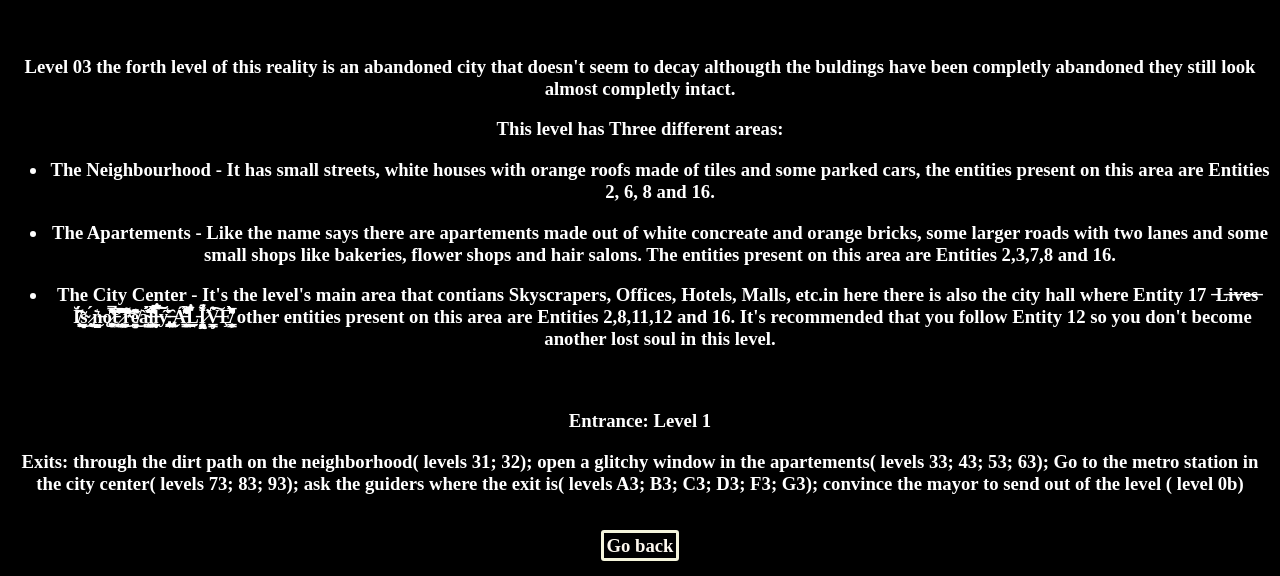
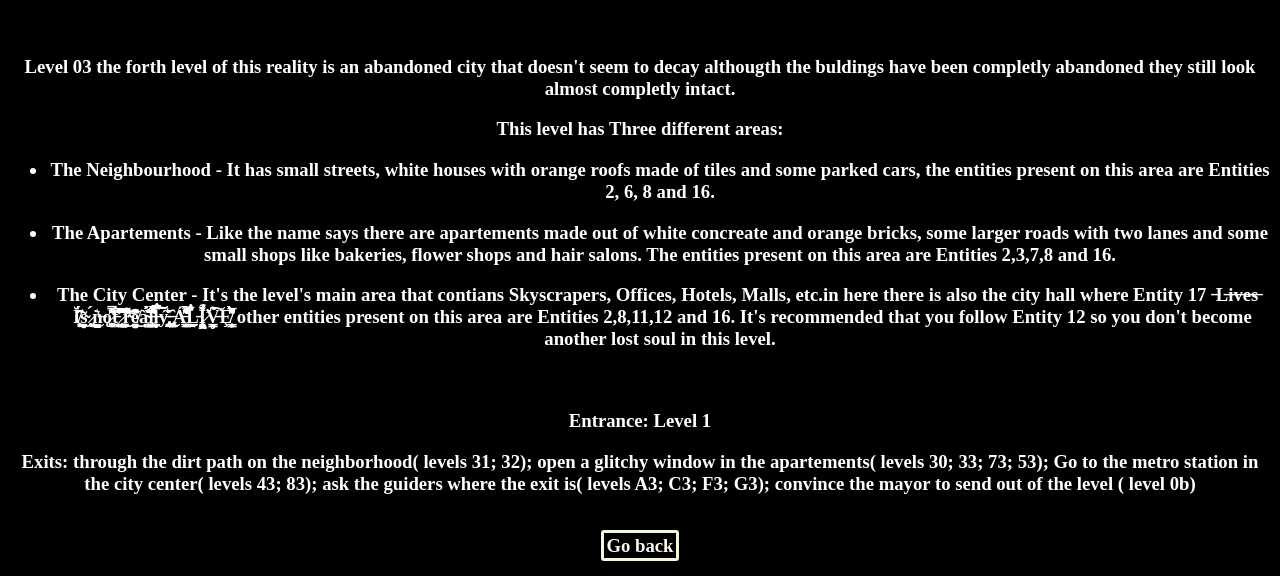
Before and after one commit to Mary-Morgan-50/Project-1001000, a plain HTML site: page level_3.html in a window 1280 px wide. Shown: the part 871-1447 px from the top of the page. Drawn offline with Linux system fonts and the light colour scheme.

Commit message:
Update level_3.html
exits 2

```diff
--- a/level_3.html
+++ b/level_3.html
@@ -19,7 +19,7 @@
     </ul>
     <br><p> Entrance: Level 1</p>
 
-    <p>Exits: through the dirt path on the neighborhood( levels 31; 32); open a glitchy window in the apartements( levels 33; 43; 53; 63); Go to the metro station in the city center( levels 73; 83; 93); ask the guiders where the exit is( levels A3; B3; C3; D3; F3; G3); convince the mayor to send out of the level ( level 0b)
+    <p>Exits: through the dirt path on the neighborhood( levels 31; 32); open a glitchy window in the apartements( levels 30; 33; 73; 53); Go to the metro station in the city center( levels 43; 83); ask the guiders where the exit is( levels A3; C3; F3; G3); convince the mayor to send out of the level ( level 0b)
 
     </p>
 
```
